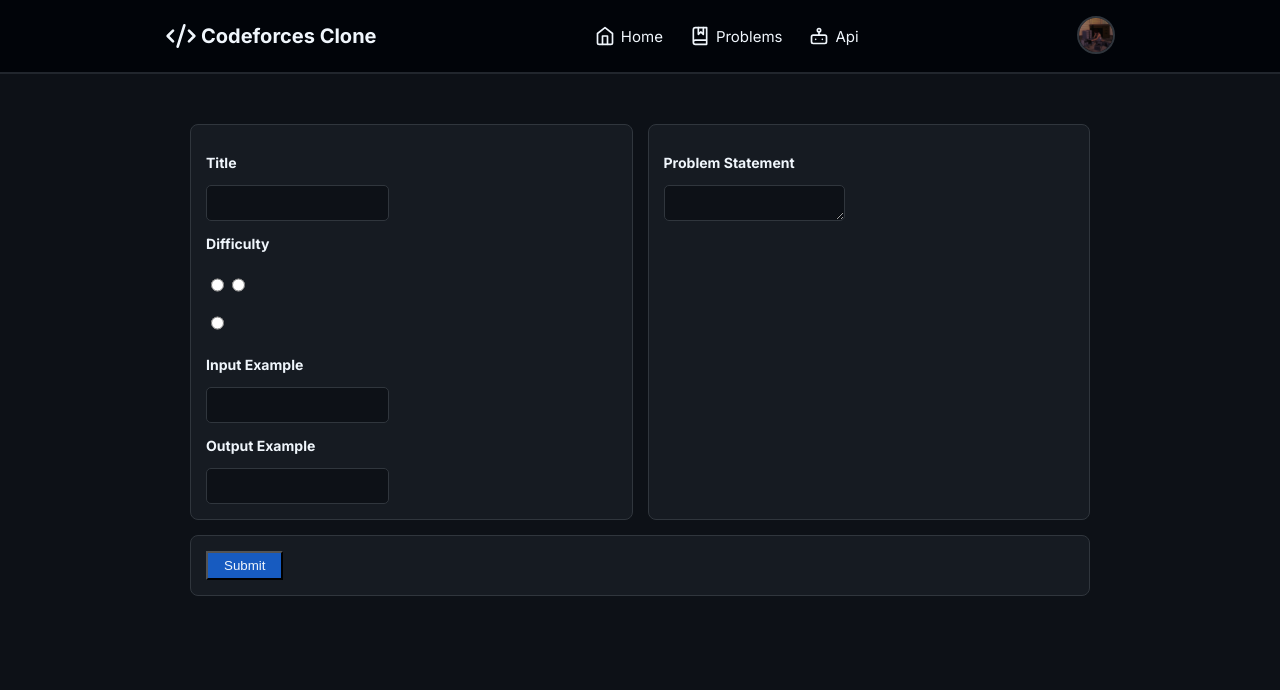
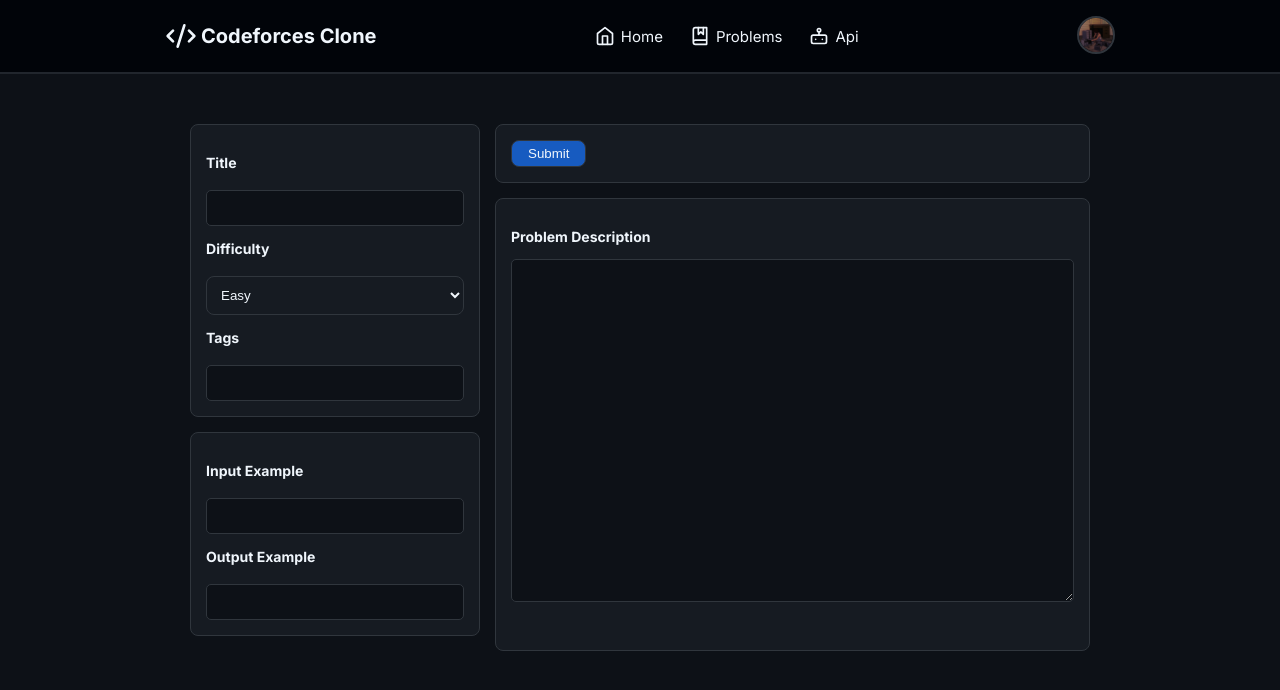
Before and after one commit to rivasjoaquin02/codeforces-clone-frontend, a Next.js app: page /problems/create in a window 1280 px wide. Shown: the top 690 px of the page. Built offline with nearby package versions, Linux system fonts and the light colour scheme.

Commit message:
added problems create page

```diff
--- a/app/globals.css
+++ b/app/globals.css
@@ -254,12 +254,30 @@
 
 /* Create Problems Page */
 
-.__problems-problem-info {
+.problem-info {
     display: flex;
+    flex-direction: column;
+}
+
+.create-problems {
+    display: grid;
+    grid-template-rows: repeat(3, 1f);
+    grid-template-columns: repeat(3, 1fr);
     gap: 15px;
 }
 
-.__problems-problem-info div {
-    width: 50%;
+.create-problems select {
+    color: var(--text-color);
     background: var(--bg-secondary);
+
+    box-sizing: border-box;
+    padding: 10px;
+
+    border: 1px solid var(--border-color);
+    border-radius: 8px;
 }
+
+.create-problems textarea {
+    width: 99%;
+    height: 80%;
+}
--- a/components/Problems/ProblemsCreate.tsx
+++ b/components/Problems/ProblemsCreate.tsx
@@ -1,55 +1,194 @@
+"use client";
+
+import axios from "axios";
+import { useState } from "react";
+
+const token =
+    "eyJhbGciOiJIUzI1NiIsInR5cCI6IkpXVCJ9.eyJzdWIiOiJqb2huZG9lIiwiZXhwIjoxNjkwNDEwMTM4fQ.0IbNMHLrOmg9bw9AqT4nsm42xKobLjhbrMzidd5ec34";
+
+interface SubmitProblem {
+    title: string;
+    description: string;
+    example_input: string;
+    example_output: string;
+    tags: Array<string>;
+    difficulty: string;
+}
+
+const API_URL = "http://127.0.0.1:8000";
+
 const ProblemsCreate = () => {
+    const [title, setTitle] = useState<string>();
+    const [difficulty, setDifficulty] = useState<string>("easy");
+    const [tags, setTags] = useState<Array<string>>();
+    const [inputExample, setInputExample] = useState<string>();
+    const [outputExample, setOutputExample] = useState<string>();
+    const [description, setDescription] = useState<string>();
+
+    const handleClick = () => {
+        if (
+            !title ||
+            !difficulty ||
+            !tags ||
+            !inputExample ||
+            !outputExample ||
+            !description
+        )
+            return;
+
+        const data = {
+            title,
+            description,
+            example_input: inputExample,
+            example_output: outputExample,
+            tags,
+            difficulty,
+        };
+
+        console.log(data);
+
+        axios
+            .post(`${API_URL}/problems/create`, data, {
+                headers: {
+                    "Content-Type": "application/json",
+                    Authorization: `bearer ${token}`,
+                },
+            })
+            .then((res) => console.log(res.data))
+            .catch((e) => console.log(e));
+    };
+
     return (
         <div className="problems">
-            <div className="__problems-problem-info">
-                {/* title difficulty */}
-                <div className="box border">
-                    <div className="__problems-title-difficulty">
-                        {/* Title */}
-                        <div>
-                            <label htmlFor="problem-title">
+            <div className="create-problems">
+                {/* title difficulty tags */}
+                <div
+                    className="problem-info box border"
+                    style={{ gridRow: "span 2" }}
+                >
+                    <div
+                        style={{
+                            display: "flex",
+                            flexDirection: "column",
+                            gap: "5px",
+                        }}
+                    >
+                        <label htmlFor="title">
                             <h3>Title</h3>
                         </label>
-                            <input type="text" id="problem-title" />
+                        <input
+                            type="text"
+                            id="title"
+                            value={title}
+                            onChange={(e) => setTitle(e.target.value)}
+                        />
                     </div>
-                        {/* Difficulty */}
-                        <div>
-                            <label htmlFor="problem-difficulty">
+
+                    <div
+                        style={{
+                            display: "flex",
+                            flexDirection: "column",
+                            gap: "5px",
+                        }}
+                    >
+                        <label htmlFor="difficulty">
                             <h3>Difficulty</h3>
                         </label>
-                            <div id="problem-difficulty">
-                                <input type="radio" value="easy" />
-                                <input type="radio" value="medium" />
-                                <input type="radio" value="hard" />
+                        <select
+                            name="difficulty"
+                            id="difficulty"
+                            value={difficulty}
+                            onChange={(e) => setDifficulty(e.target.value)}
+                        >
+                            <option value="easy">Easy</option>
+                            <option value="medium">Medium</option>
+                            <option value="hard">Hard</option>
+                        </select>
+                    </div>
+
+                    <div
+                        style={{
+                            display: "flex",
+                            flexDirection: "column",
+                            gap: "5px",
+                        }}
+                    >
+                        <label htmlFor="tags">
+                            <h3>Tags</h3>
+                        </label>
+                        <input
+                            type="text"
+                            id="tags"
+                            value={tags}
+                            onChange={(e) => setTags(e.target.value.split(","))}
+                        />
                     </div>
                 </div>
+
+                {/* submit */}
+                <div className="box border" style={{ gridColumn: "span 2" }}>
+                    <button
+                        className="btn btn-primary border"
+                        onClick={handleClick}
+                    >
+                        Submit
+                    </button>
                 </div>
-                    <div className="__problems-inout">
-                        {/* input example */}
+
+                {/* description */}
+                <div
+                    className="box border"
+                    style={{ gridColumn: "span 2", gridRow: "span 3" }}
+                >
+                    <label htmlFor="description">
+                        <h3>Problem Description</h3>
+                    </label>
+                    <textarea
+                        name="description"
+                        id="description"
+                        value={description}
+                        onChange={(e) => setDescription(e.target.value)}
+                    />
+                </div>
+
+                {/* input output example */}
+                <div className="box border">
+                    <div
+                        style={{
+                            display: "flex",
+                            flexDirection: "column",
+                            gap: "5px",
+                        }}
+                    >
                         <label htmlFor="input-example">
                             <h3>Input Example</h3>
                         </label>
-                        <input type="text" id="input-example" />
-                        {/* output example */}
+                        <input
+                            type="text"
+                            id="input-example"
+                            value={inputExample}
+                            onChange={(e) => setInputExample(e.target.value)}
+                        />
+                    </div>
+
+                    <div
+                        style={{
+                            display: "flex",
+                            flexDirection: "column",
+                            gap: "5px",
+                        }}
+                    >
                         <label htmlFor="output-example">
                             <h3>Output Example</h3>
                         </label>
-                        <input type="text" id="output-example" />
+                        <input
+                            type="text"
+                            id="output-example"
+                            value={outputExample}
+                            onChange={(e) => setOutputExample(e.target.value)}
+                        />
                     </div>
                 </div>
-                {/* statement */}
-                <div className="box border">
-                    <label htmlFor="problem-statment">
-                        <h3>Problem Statement</h3>
-                    </label>
-                    <textarea
-                        name="problem-statment"
-                        id="problem-statment"
-                    ></textarea>
-                </div>
-            </div>
-            <div className="box border">
-                <button className="btn btn-primary">Submit</button>
             </div>
         </div>
     );
```
Lines whose indentation alone changed are shown as unchanged.
